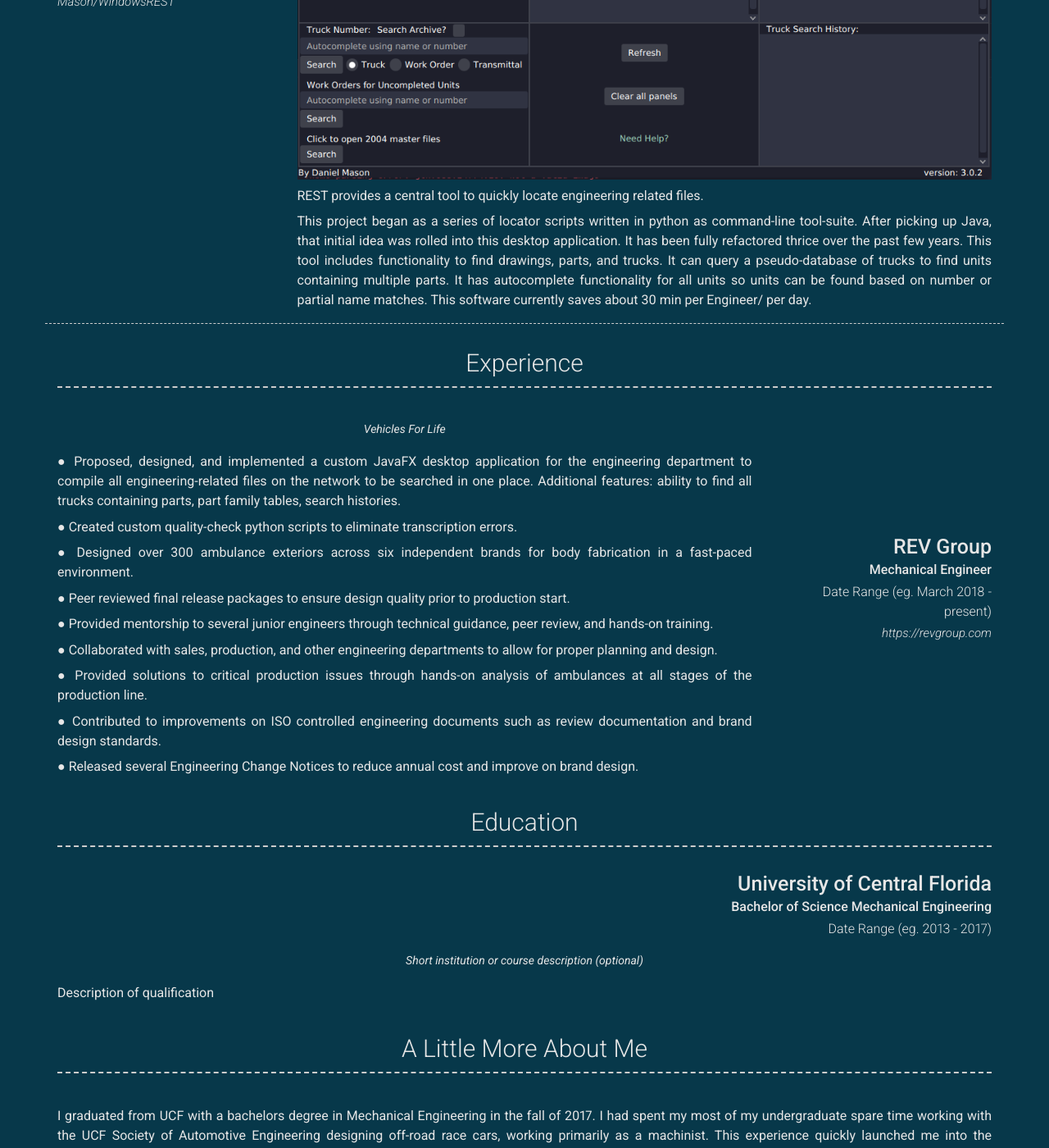
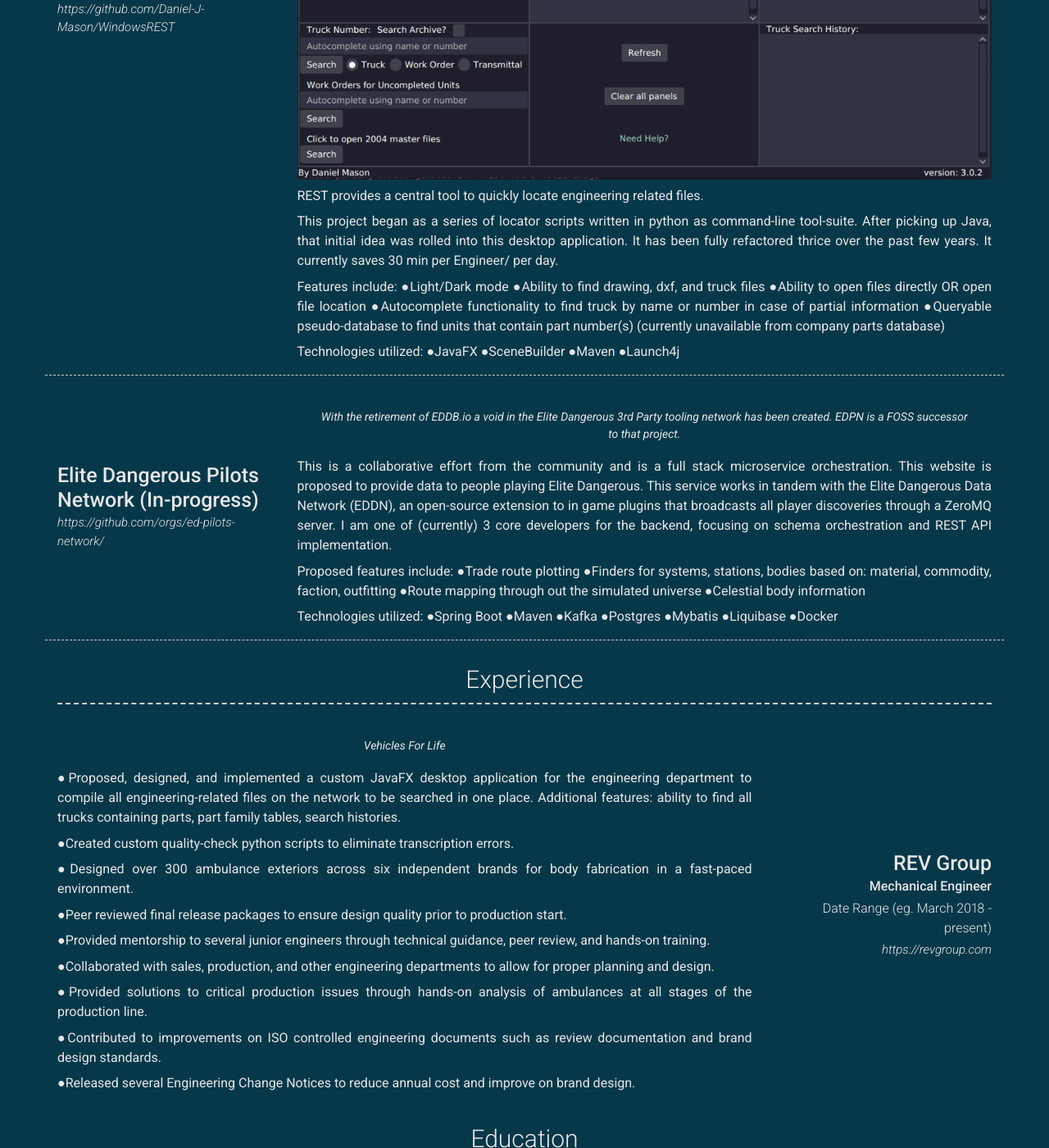
Before and after one commit to Daniel-J-Mason/Daniel-J-Mason.github.io, a Jekyll site: the page built from index.md, in a window 1280 px wide and 1400 px high, scrolled down 1072 px. Shown: the whole window at 82% size. Built offline with Jekyll 4.4.1, drawn with Linux system fonts in a browser that asks for light colours; nearby versions of some CDN libraries; some of the changed text lies outside the part shown.

Commit message:
Add EDPN experience Closing remarks Convert REST to bullet points Icon test

```diff
--- a/_config.yml
+++ b/_config.yml
@@ -1,5 +1,5 @@
 # Site
-repository: Git repository where your resume will be hosted, only required if you are hosting on GitHub (eg. sproogen/modern-resume-theme)
+# repository: Git repository where your resume will be hosted, only required if you are hosting on GitHub (eg. sproogen/modern-resume-theme)
 # favicon: Directory of your favicon (eg. images/favicon.ico)(optional)
 favicon: images/favicon.png
 
@@ -35,10 +35,10 @@
 #googlescholar_username: D847cGsAAAAJ
 
 # Additional icon links
-#additional_links:
-#- title: Link name
+additional_links:
+- title: Test Link
 #  icon: Font Awesome brand icon name (eg. fab fa-twitter) (https://fontawesome.com/icons?d=gallery&s=brands&m=free)
-#  url: Link url (eg. https://google.com)
+  url: Link url (eg. https://google.com)
 # - title: another link
 #   icon: font awesome brand icon name (eg. fab fa-twitter) (https://fontawesome.com/icons?d=gallery&s=brands&m=free)
 #   url: Link url (eg. https://google.com)
@@ -97,10 +97,63 @@
           related files.
 
           This project began as a series of locator scripts written in python as command-line tool-suite. After picking up Java, that initial idea was rolled into this desktop application.
-          It has been fully refactored thrice over the past few years.
-          This tool includes functionality to find drawings, parts, and trucks. It can query a pseudo-database of trucks to find units containing multiple parts.
-          It has autocomplete functionality for all units so units can be found based on number or partial name matches.
-          This software currently saves about 30 min per Engineer/ per day.
+          It has been fully refactored thrice over the past few years. It currently saves 30 min per Engineer/ per day.
+
+          Features include:
+            ●Light/Dark mode
+            ●Ability to find drawing, dxf, and truck files
+            ●Ability to open files directly OR open file location
+            ●Autocomplete functionality to find truck by name or number in case of partial information
+            ●Queryable pseudo-database to find units that contain part number(s) (currently unavailable from company parts database)
+
+          Technologies utilized:
+            ●JavaFX
+            ●SceneBuilder
+            ●Maven
+            ●Launch4j
+      - layout: left
+        border: weak  # Value of `weak` will display a weak border below this item. # Any
+        # other value (or no value) means no border will be displayed
+        title: Elite Dangerous Pilots Network (In-progress)
+        link: https://github.com/orgs/ed-pilots-network/
+        link_text: https://github.com/orgs/ed-pilots-network/
+        additional_links:
+          - title: Game website
+            url: https://www.elitedangerous.com/
+        #        additional_links:
+        #          - title:  Github page for project (eg. sproogen/modern-resume-theme)
+        #            icon: fab fa-github
+        #            url: Link to project (eg. sproogen.github.io/modern-resume-theme)(optional)
+        #          - title:  Github page for project (eg. sproogen/modern-resume-theme)
+        #            icon: fab fa-github
+        #            url: Link to project (eg. sproogen.github.io/modern-resume-theme)(optional)
+        quote: >
+          With the retirement of EDDB.io a void in the Elite Dangerous 3rd Party tooling network has been created. EDPN is a
+          FOSS successor to that project.
+        description: | # this will include new lines to allow paragraphs
+
+          This is a collaborative effort from the community and is a full stack microservice orchestration. This website
+          is proposed to provide data to people playing Elite Dangerous. This service works in tandem with the Elite Dangerous
+          Data Network (EDDN), an open-source extension to in game plugins that broadcasts all player discoveries through a ZeroMQ server.
+          I am one of (currently) 3 core developers for the backend, focusing on schema orchestration and REST API implementation.
+
+          Proposed features include:
+          ●Trade route plotting
+          ●Finders for systems, stations, bodies based on: material, commodity, faction, outfitting
+          ●Route mapping through out the simulated universe
+          ●Celestial body information
+
+          Technologies utilized:
+          ●Spring Boot
+          ●Maven
+          ●Kafka
+          ●Postgres
+          ●Mybatis
+          ●Liquibase
+          ●Docker
+
+
+
   - title: Experience
     layout: list
     content:
@@ -112,31 +165,31 @@
         quote: >
           Vehicles For Life
         description: | # this will include new lines to allow paragraphs
-          ● Proposed, designed, and implemented a custom JavaFX desktop application for the
+          ●Proposed, designed, and implemented a custom JavaFX desktop application for the
           engineering department to compile all engineering-related files on the network to be
           searched in one place. Additional features: ability to find all trucks containing parts, part
           family tables, search histories.
 
-          ● Created custom quality-check python scripts to eliminate transcription errors.
+          ●Created custom quality-check python scripts to eliminate transcription errors.
 
-          ● Designed over 300 ambulance exteriors across six independent brands for body
+          ●Designed over 300 ambulance exteriors across six independent brands for body
           fabrication in a fast-paced environment.
 
-          ● Peer reviewed final release packages to ensure design quality prior to production start.
+          ●Peer reviewed final release packages to ensure design quality prior to production start.
 
-          ● Provided mentorship to several junior engineers through technical guidance, peer
+          ●Provided mentorship to several junior engineers through technical guidance, peer
           review, and hands-on training.
 
-          ● Collaborated with sales, production, and other engineering departments to allow for
+          ●Collaborated with sales, production, and other engineering departments to allow for
           proper planning and design.
 
-          ● Provided solutions to critical production issues through hands-on analysis of
+          ●Provided solutions to critical production issues through hands-on analysis of
           ambulances at all stages of the production line.
 
-          ● Contributed to improvements on ISO controlled engineering documents such as review
+          ●Contributed to improvements on ISO controlled engineering documents such as review
           documentation and brand design standards.
 
-          ● Released several Engineering Change Notices to reduce annual cost and improve on
+          ●Released several Engineering Change Notices to reduce annual cost and improve on
           brand design.
   - title: Education
     layout: list
@@ -144,7 +197,7 @@
       - layout: top-right
         title: University of Central Florida
         sub_title: Bachelor of Science Mechanical Engineering
-        caption: Date Range (eg. 2013 - 2017)
+        caption: 2013 - 2017
         quote: >
           Short institution or course description (optional)
         description: | # this will include new lines to allow paragraphs
@@ -164,7 +217,6 @@
       and non-technical colleagues, the ability to teach as well as learn, and the ability to take
       on the responsibility for reviewing and releasing packages to production.
 
-      FIND SOME CLOSING REMARKS
 #      This is where you can write a little more about yourself. You could title this section **Interests** and include some of your other interests.
 #
 #      Or you could title it **Skills** and write a bit more about things that make you more desirable, like *leadership* or *teamwork*
```
